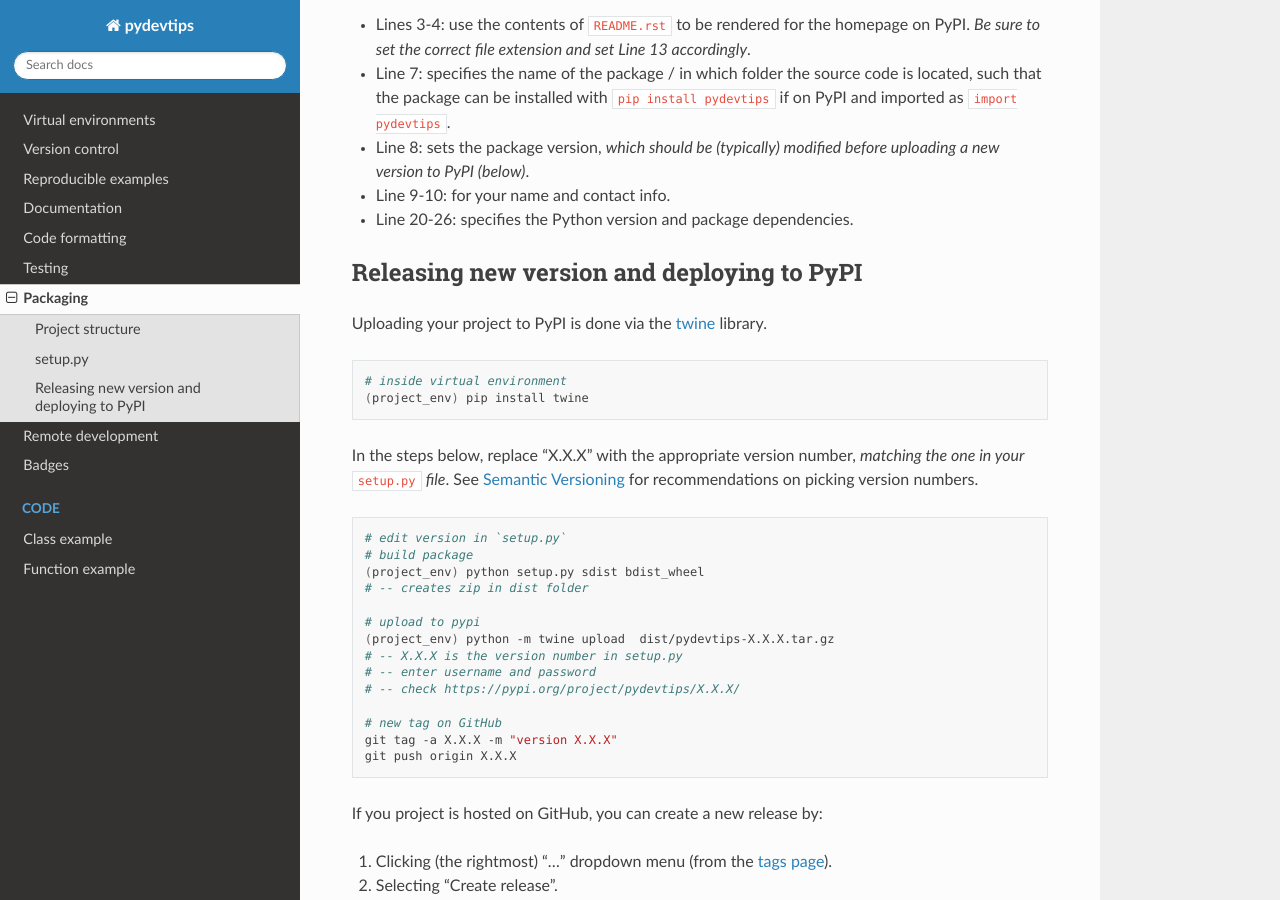
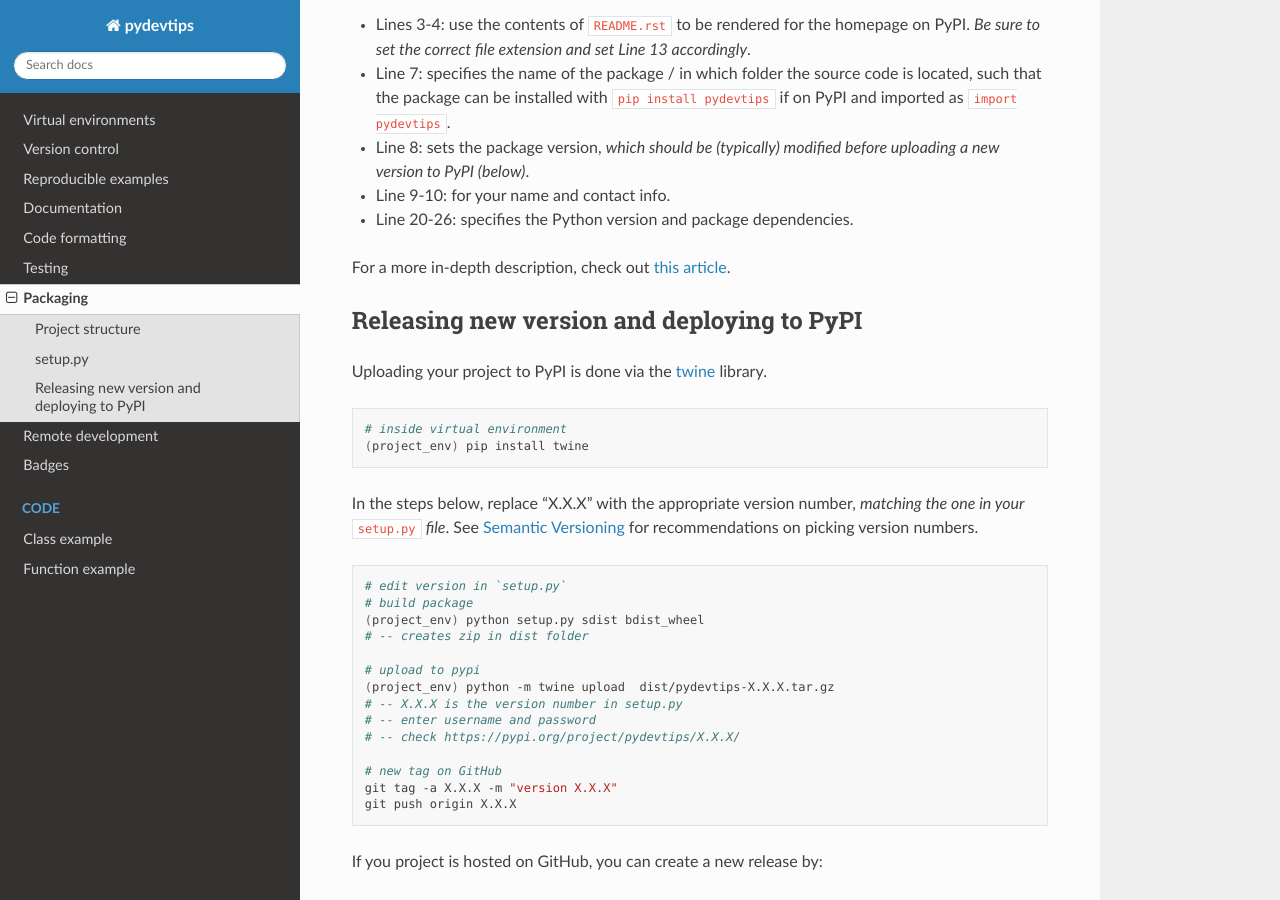
Before and after one commit to ebezzam/python-dev-tips, a Sphinx documentation site: the page built from docs/source/packaging.rst, in a window 1280 px wide and 900 px high, scrolled down 1639 px. Built offline with Sphinx 7.4.7 and the Read the Docs theme 2.0.0, drawn with Linux system fonts in a browser that asks for light colours.

Commit message:
Add link for setup.py.

```diff
--- a/docs/source/packaging.rst
+++ b/docs/source/packaging.rst
@@ -70,6 +70,8 @@ Below is the ``setup.py`` file for this "dummy" project.
 * Line 9-10: for your name and contact info.
 * Line 20-26: specifies the Python version and package dependencies.
 
+For a more in-depth description, check out `this article <https://towardsdatascience.com/setuptools-python-571e7d5500f2>`_.
+
 Releasing new version and deploying to PyPI
 -------------------------------------------
 
```
